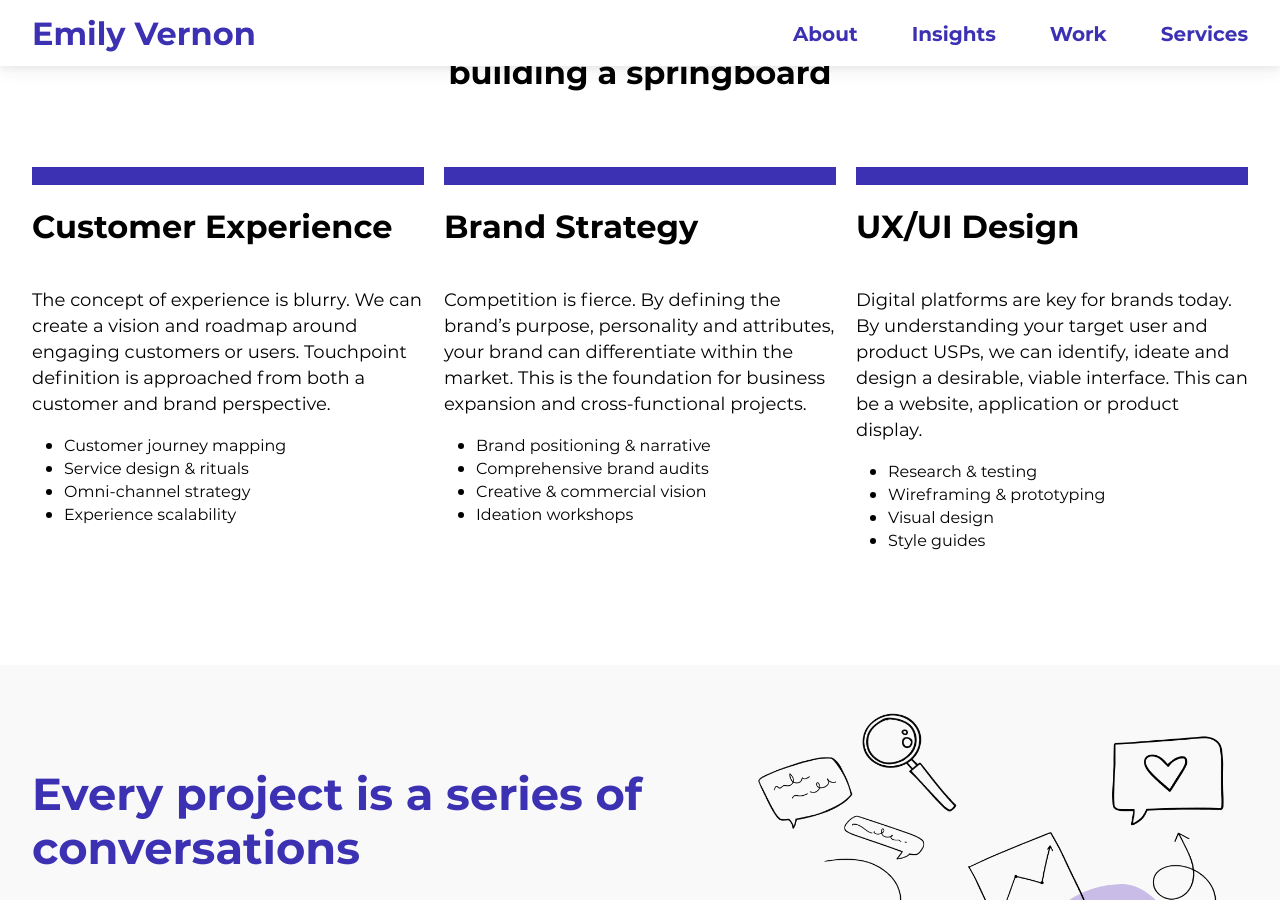
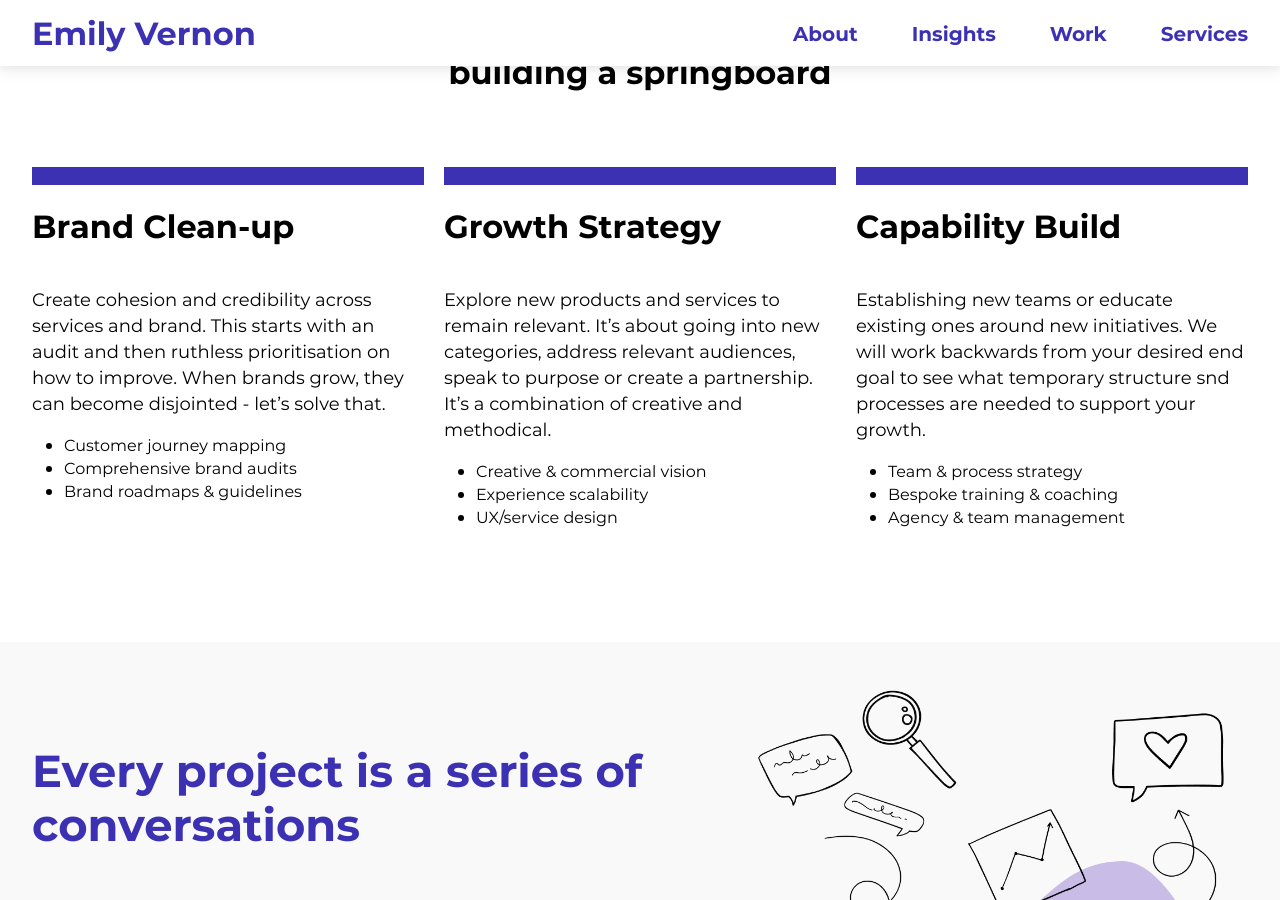
Before and after one commit to emilygv/emilyvernon.com, a Jekyll site: the page built from services.md, in a window 1280 px wide and 900 px high, scrolled down 930 px. Built offline with Jekyll 4.4.1, drawn with Linux system fonts in a browser that asks for light colours.

Commit message:
Update services.yml
New text

```diff
--- a/_data/services.yml
+++ b/_data/services.yml
@@ -1,23 +1,20 @@
-- title: Customer Experience
+- title: Brand Clean-up
   description: |-
-    The concept of experience is blurry. We can create a vision and roadmap around engaging customers or users. Touchpoint definition is approached from both a customer and brand perspective.
+    Create cohesion and credibility across services and brand. This starts with an audit and then ruthless prioritisation on how to improve. When brands grow, they can become disjointed - let’s solve that.
     - Customer journey mapping
-    - Service design & rituals
-    - Omni-channel strategy
+    - Comprehensive brand audits
+    - Brand roadmaps & guidelines
+
+- title: Growth Strategy
+  description: |-
+    Explore new products and services to remain relevant. It’s about going into new categories, address relevant audiences, speak to purpose or create a partnership. It’s a combination of creative and methodical.
+    - Creative & commercial vision
     - Experience scalability
+    - UX/service design
 
-- title: Brand Strategy
+- title: Capability Build
   description: |-
-    Competition is fierce. By defining the brand’s purpose, personality and attributes, your brand can differentiate within the market. This is the foundation for business expansion and cross-functional projects.
-    - Brand positioning & narrative
-    - Comprehensive brand audits
-    - Creative & commercial vision
-    - Ideation workshops
-
-- title: UX/UI Design
-  description: |-
-    Digital platforms are key for brands today. By understanding your target user and product USPs, we can identify, ideate and design a desirable, viable interface. This can be a website, application or product display.
-    - Research & testing
-    - Wireframing & prototyping
-    - Visual design
-    - Style guides
+    Establishing new teams or educate existing ones around new initiatives. We will work backwards from your desired end goal to see what temporary structure snd processes are needed to support your growth.
+    - Team & process strategy
+    - Bespoke training & coaching
+    - Agency & team management
```
